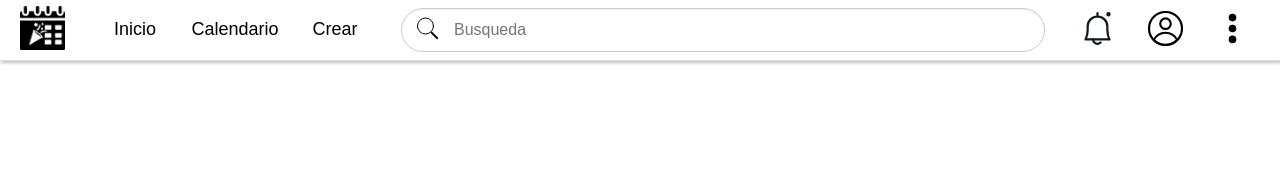
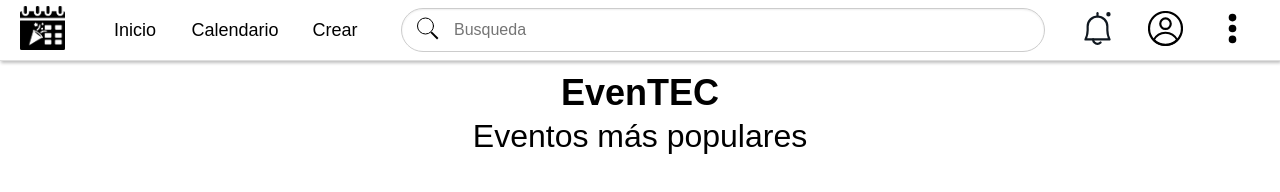
Before and after one commit to Davfer20/EvenTEC, a plain HTML site: page html/pruebaPaginaEventos.html in a window 1280 px wide. Drawn offline with Linux system fonts and the light colour scheme.

Commit message:
events Screen update

```diff
--- a/css/eventStyle.css
+++ b/css/eventStyle.css
@@ -1,3 +1,7 @@
+body {
+    font-family: "Poppins", sans-serif;
+}
+
 .container {
     display: flex;
     justify-content: center;
@@ -111,11 +115,14 @@ h3 {
     border: none;
     font-size: large;
 
-    border-radius: 4px;
     cursor: pointer;
-    height: 100%;
+    height: 60px;
     max-width: 140px;
     min-width: 100px;
+}
+
+.buttonLeft:hover {
+    background-color: lightgray;
 }
 
 .middle-section {
@@ -187,3 +194,21 @@ h3 {
 form .input-buscar {
     position: relative;
 }
+
+p {
+    margin-top: 80px;
+    margin-bottom: 20px;
+    text-align: center;
+    font-size: 36px;
+    font-style: normal;
+    font-weight: 700;
+    line-height: 0.7;
+}
+
+.pageSubtitle {
+    margin-top: 0px;
+    text-align: center;
+    font-size: 32px;
+    font-weight: 500;
+    line-height: 0.7;
+}
--- a/html/pruebaPaginaEventos.html
+++ b/html/pruebaPaginaEventos.html
@@ -39,6 +39,10 @@
       </button>
     </div>
   </div>
+
+  <p class="pageTitle">EvenTEC</p>
+  <p class="pageSubtitle">Eventos más populares</p>
+
 </body>
 
 </html>
```
